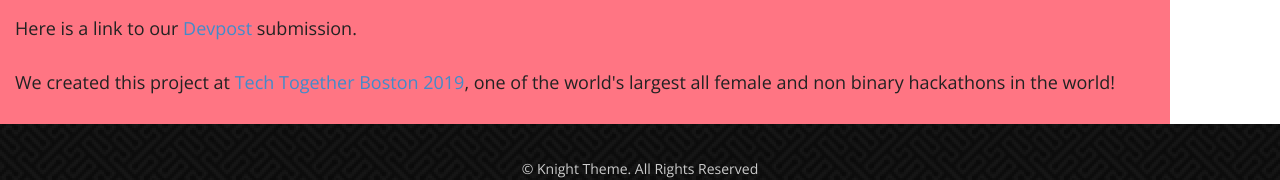
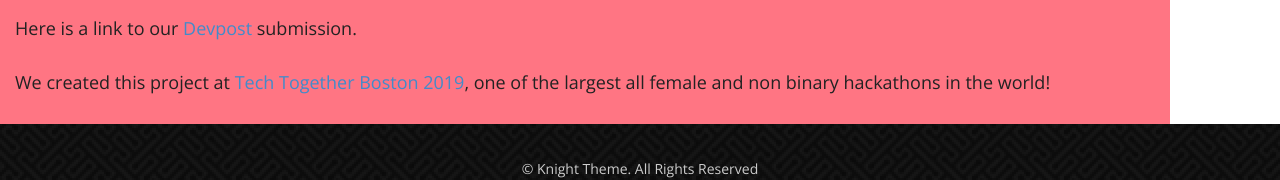
Before and after one commit to sarahchou/GenderPayGap, a plain HTML site: page website/resources.html in a window 1280 px wide. Shown: the part 351-531 px from the top of the page. Drawn offline with nearby package versions, Linux system fonts and the light colour scheme.

Commit message:
fixing wording in techtogether description

```diff
--- a/website/resources.html
+++ b/website/resources.html
@@ -65,8 +65,9 @@
 
         <p>Here is a link to our <a href="https://github.com/sarahchou/GenderPayGap"> Github Repository</a>.</p>
         <p>Here is a link to our <a href="https://devpost.com/software/hack-the-gap"> Devpost</a> submission.</p>
-        <p>We created this project at <a href="https://boston.techtogether.io"</a>Tech Together Boston 2019</a>, one of the world's largest
-        all female and non binary hackathons in the world!</p>
+        <p>We created this project at <a href="https://boston.techtogether.io">
+                Tech Together Boston 2019</a>, one of the largest
+            all female and non binary hackathons in the world!</p>
 
     </div>
 
```
